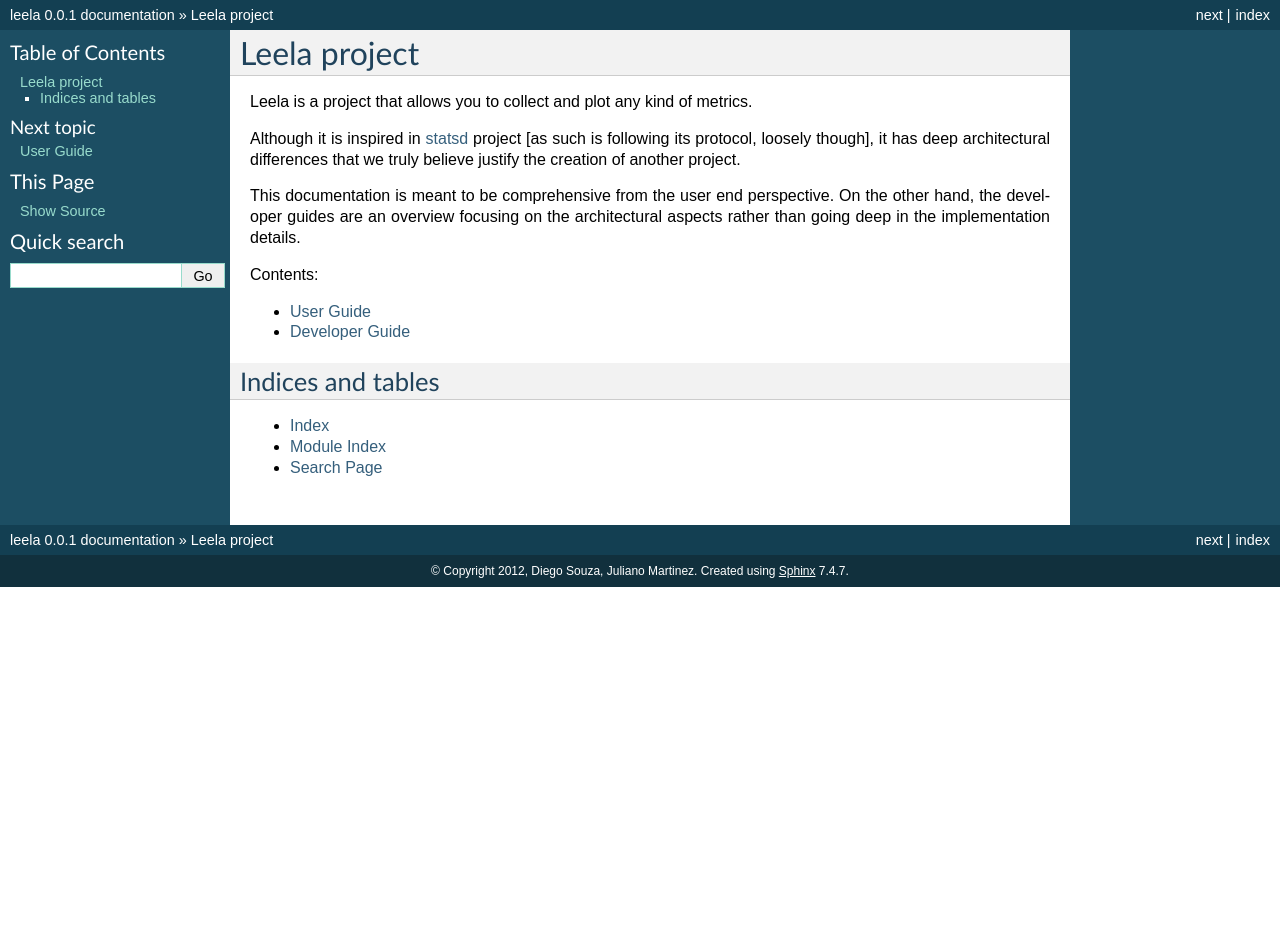
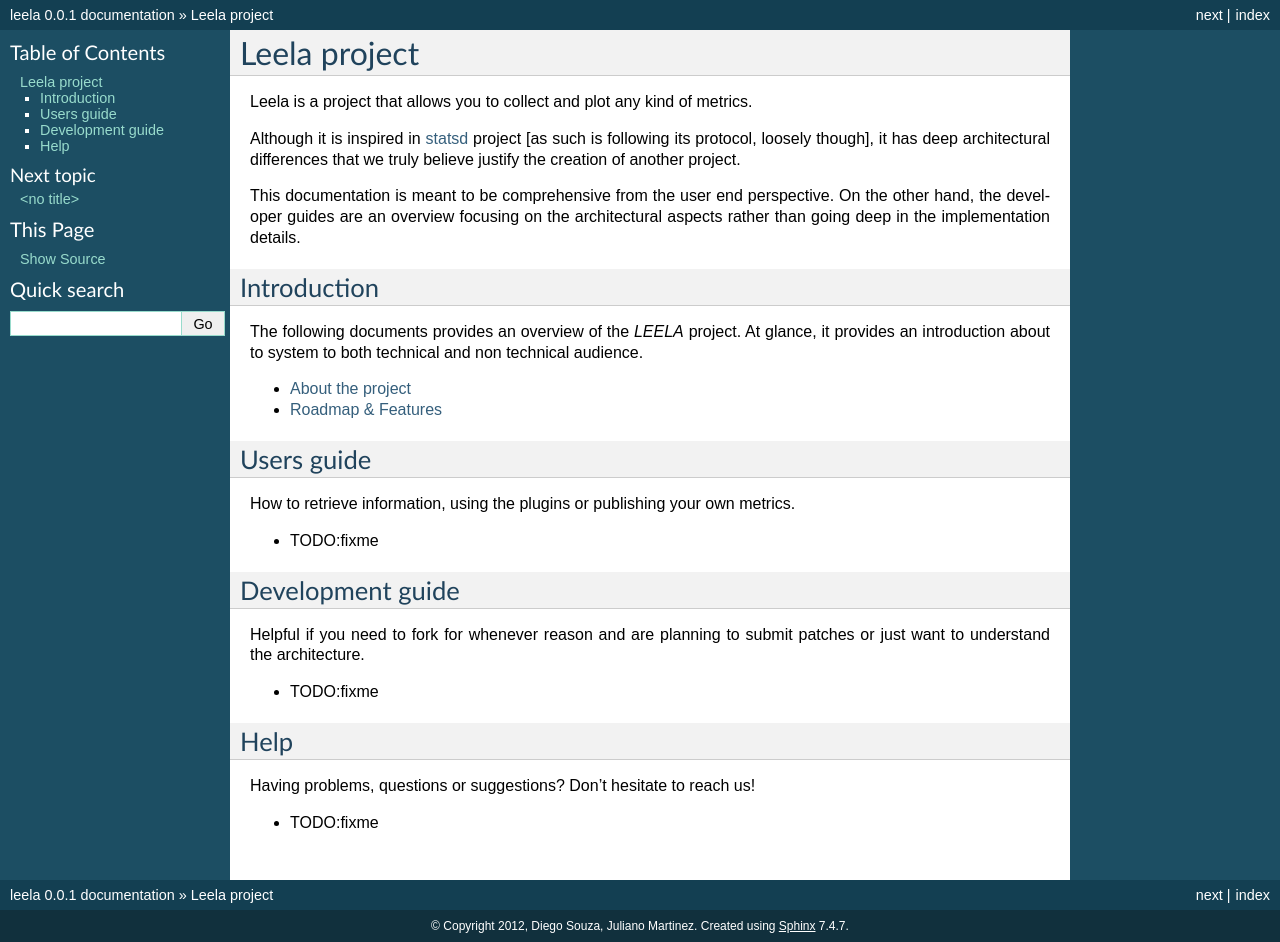
Before and after one commit to locaweb/leela, a Sphinx documentation site: the page built from doc/source/index.rst, in a window 1280 px wide. Built offline with Sphinx 7.4.7, drawn with Linux system fonts in a browser that asks for light colours; before the commit the page ends 900 px from its top, so only the background shows below that.

Commit message:
working on the documentation structure

```diff
--- a/doc/source/dev_guide.rst
+++ /dev/null
@@ -1,3 +0,0 @@
-=================
- Developer Guide
-=================
--- a/doc/source/index.rst
+++ b/doc/source/index.rst
@@ -20,17 +20,41 @@
 focusing on the architectural aspects rather than going deep in the
 implementation details.
 
-Contents:
+Introduction
+============
+
+The following documents provides an overview of the *LEELA*
+project. At glance, it provides an introduction about to system to
+both technical and non technical audience.
+
+* :doc:`About the project <intro/overview>`
+* :doc:`Roadmap & Features <intro/roadmap>`
 
 .. toctree::
-   :maxdepth: 2
+  :hidden:
 
-   usr_guide
-   dev_guide
+  intro/overview
+  intro/roadmap
 
-Indices and tables
-==================
+Users guide
+===========
 
-* :ref:`genindex`
-* :ref:`modindex`
-* :ref:`search`
+How to retrieve information, using the plugins or publishing your own
+metrics.
+
+* TODO:fixme
+
+Development guide
+=================
+
+Helpful if you need to fork for whenever reason and are planning to
+submit patches or just want to understand the architecture.
+
+* TODO:fixme
+
+Help
+====
+
+Having problems, questions or suggestions? Don't hesitate to reach us!
+
+* TODO:fixme
--- a/doc/source/usr_guide.rst
+++ /dev/null
@@ -1,3 +0,0 @@
-============
- User Guide
-============
```
Also changed, not shown: doc/source/intro/overview.rst (added), doc/source/intro/roadmap.rst (added).
